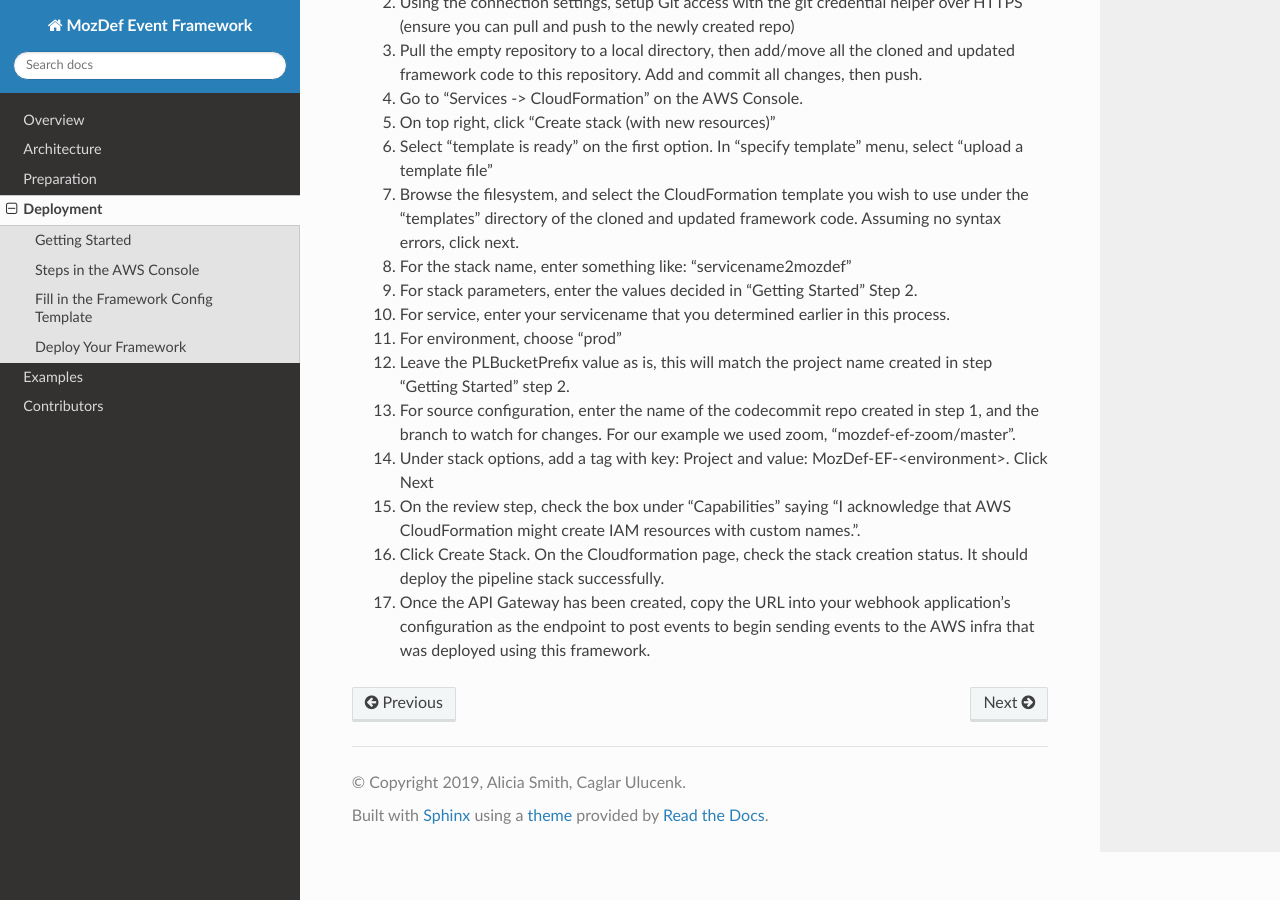
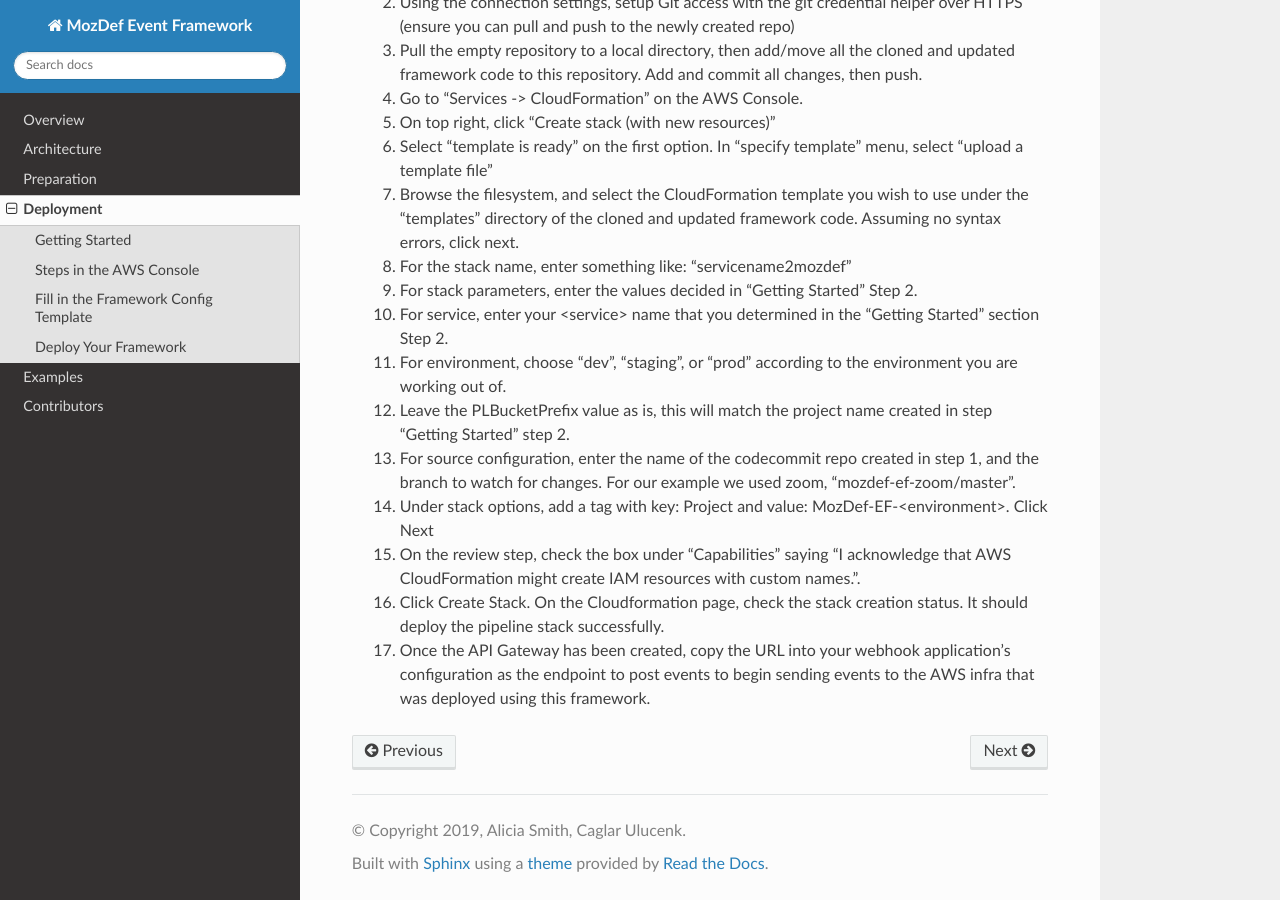
Before and after one commit to mozilla/mozdef-event-framework, a Sphinx documentation site: the page built from docs/source/usage/deployment.rst, in a window 1280 px wide and 900 px high, scrolled down 2960 px. Built offline with Sphinx 7.4.7 and the Read the Docs theme 2.0.0, drawn with Linux system fonts in a browser that asks for light colours.

Commit message:
resolving Deploy Your Framework steps 9 and 11.

```diff
--- a/docs/source/usage/deployment.rst
+++ b/docs/source/usage/deployment.rst
@@ -108,8 +108,8 @@ This is where we take everything we've done up to this point and start the deplo
   7. Browse the filesystem, and select the CloudFormation template you wish to use under the “templates” directory of the cloned and updated framework code. Assuming no syntax errors, click next.
   8. For the stack name, enter something like: “servicename2mozdef”
   9. For stack parameters, enter the values decided in "Getting Started" Step 2.
-  10. For service, enter your servicename that you determined earlier in this process.
-  11. For environment, choose “prod”
+  10. For service, enter your <service> name that you determined in the "Getting Started" section Step 2.
+  11. For environment, choose “dev”, "staging", or "prod" according to the environment you are working out of.
   12. Leave the PLBucketPrefix value as is, this will match the project name created in step "Getting Started" step 2.
   13. For source configuration, enter the name of the codecommit repo created in step 1, and the branch to watch for changes. For our example we used zoom, “mozdef-ef-zoom/master”.
   14. Under stack options, add a tag with key: Project and value: MozDef-EF-<environment>. Click Next
```
